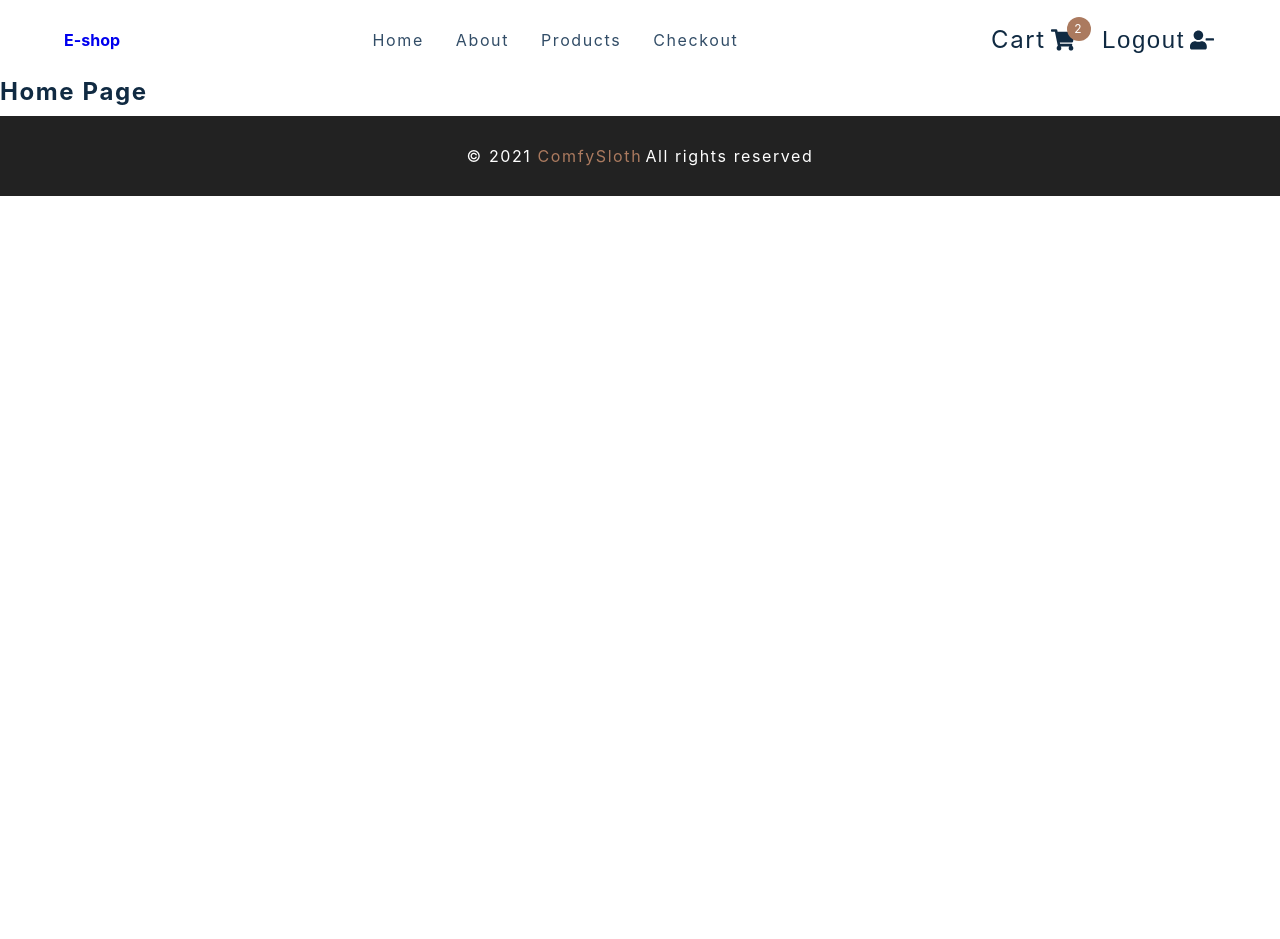
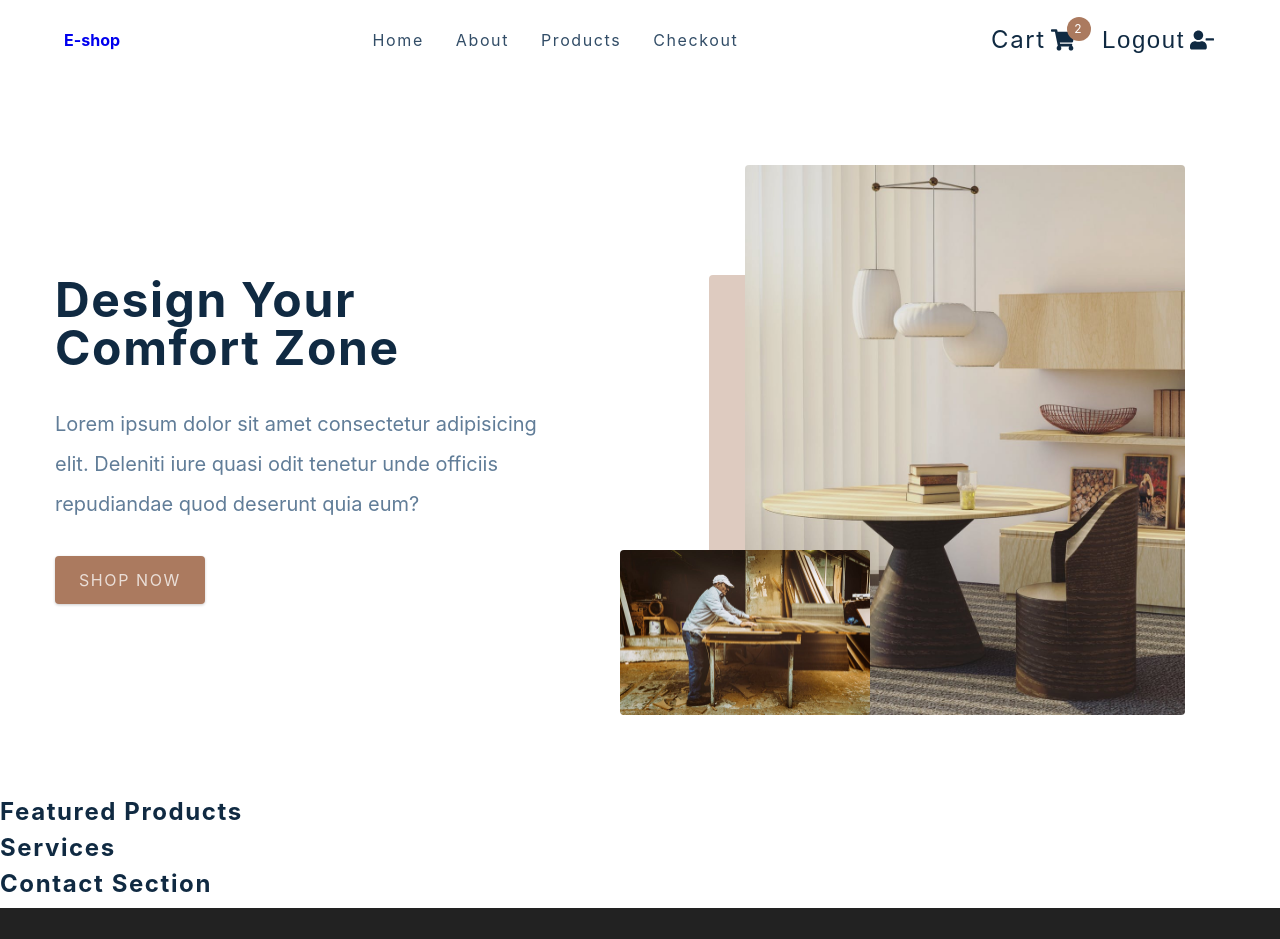
Before and after one commit to ULLASUKRISHNAN/eshop, a React (Create React App) app: page / in a window 1280 px wide. Shown: the top 939 px of the page. Before the commit the page ends 800 px from the top, so only its background shows below. Built offline with nearby package versions, Linux system fonts and the light colour scheme; the HTML template or start-up script is replaced by a standard one.

Commit message:
home page hero createad

```diff
--- a/src/App.js
+++ b/src/App.js
@@ -37,9 +37,9 @@
             <Products />
           </Route>
           <Route exact path='/products/:id' children={<SingleProduct />} />
-          <PrivateRoute exact path='/checkout'>
+          <Route exact path='/checkout'>
             <Checkout />
-          </PrivateRoute>
+          </Route>
           <Route path='*'>
             <Error />
           </Route>
--- a/src/components/Hero.js
+++ b/src/components/Hero.js
@@ -5,7 +5,27 @@
 import heroBcg2 from '../assets/hero-bcg-2.jpeg'
 
 const Hero = () => {
-  return <h4>hero</h4>
+  return <>
+    <Wrapper className='section-center'>
+      <article className='content'>
+        <h1>
+          design your <br />
+          comfort zone
+        </h1>
+        <p>
+          Lorem ipsum dolor sit amet consectetur adipisicing elit. Deleniti iure
+          quasi odit tenetur unde officiis repudiandae quod deserunt quia eum?
+        </p>
+        <Link to='/products' className='btn hero-btn'>
+          shop now
+        </Link>
+      </article>
+      <article className='img-container'>
+        <img src={heroBcg} alt='nice table' className='main-img' />
+        <img src={heroBcg2} alt='person working' className='accent-img' />
+      </article>
+    </Wrapper>
+  </>
 }
 
 const Wrapper = styled.section`
--- a/src/components/PageHero.js
+++ b/src/components/PageHero.js
@@ -1,8 +1,15 @@
 import React from 'react'
 import styled from 'styled-components'
 import { Link } from 'react-router-dom'
-const PageHero = () => {
-  return <h4>page hero</h4>
+const PageHero = ({ title, product }) => {
+  return <>
+    <Wrapper>
+      <div className='section-center'>
+        <h3>
+          <Link to='/'>Home</Link>/ {title}
+        </h3>
+      </div>
+    </Wrapper></>
 }
 
 const Wrapper = styled.section`
--- a/src/pages/AboutPage.js
+++ b/src/pages/AboutPage.js
@@ -4,7 +4,28 @@
 import aboutImg from '../assets/hero-bcg.jpeg'
 
 const AboutPage = () => {
-  return <h4>about page</h4>
+  return <>
+    <main>
+      <PageHero title='about' />
+      <Wrapper className='page section section-center'>
+        <img src={aboutImg} alt='nice desk' />
+        <article>
+          <div className='title'>
+            <h2>our story</h2>
+            <div className='underline'></div>
+          </div>
+          <p>
+            Lorem ipsum dolor sit amet consectetur adipisicing elit. Totam
+            quaerat, modi doloremque necessitatibus eum dolor nesciunt delectus,
+            voluptate blanditiis, obcaecati beatae ab aut ipsa consequuntur
+            tempora cumque. Ut quo enim vero odio minus nostrum eveniet,
+            doloribus veritatis dolorem unde ipsum, voluptatibus totam.
+            Explicabo, quas libero! Laborum incidunt minima consequatur ratione?
+          </p>
+        </article>
+      </Wrapper>
+    </main>
+  </>
 }
 
 const Wrapper = styled.section`
--- a/src/pages/CheckoutPage.js
+++ b/src/pages/CheckoutPage.js
@@ -6,7 +6,24 @@
 import { Link } from 'react-router-dom'
 
 const CheckoutPage = () => {
-  return <h4>checkout page</h4>
+  return <>
+
+    <main>
+      <PageHero title='checkout' />
+      <Wrapper className='page'>
+        {/* cart.length < 1 */ true ? (
+          <div className='empty'>
+            <h2>your cart is empty</h2>
+            <Link to='/products' className='btn'>
+              fill it
+            </Link>
+          </div>
+        ) : (
+          <StripeCheckout />
+        )}
+      </Wrapper>
+    </main>
+  </>
 }
 const Wrapper = styled.div``
 export default CheckoutPage
--- a/src/pages/HomePage.js
+++ b/src/pages/HomePage.js
@@ -1,7 +1,14 @@
 import React from 'react'
 import { FeaturedProducts, Hero, Services, Contact } from '../components'
 const HomePage = () => {
-  return <h4>home page</h4>
+  return <>
+    <main>
+      <Hero />
+      <FeaturedProducts />
+      <Services />
+      <Contact />
+    </main>
+  </>
 }
 
 export default HomePage
```
